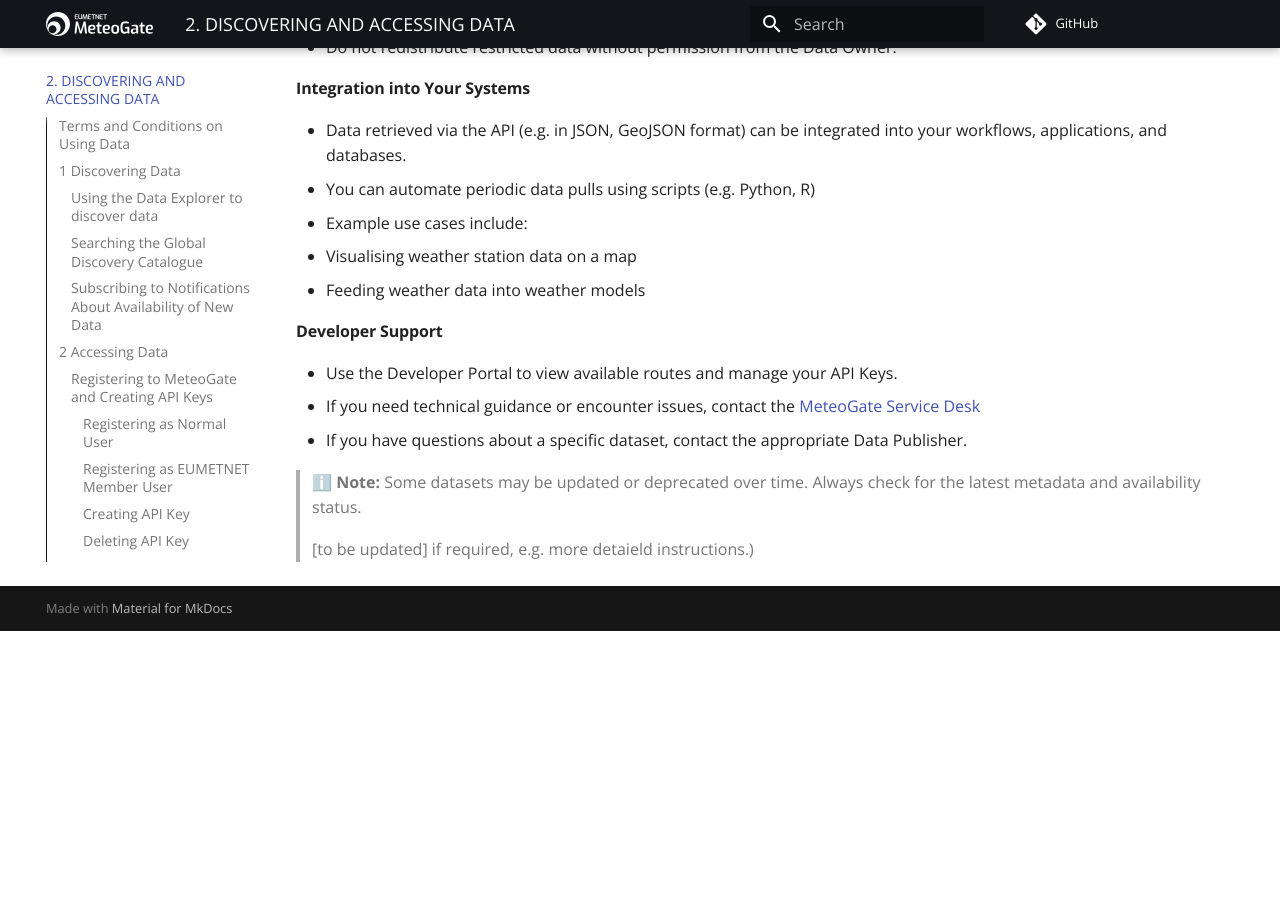
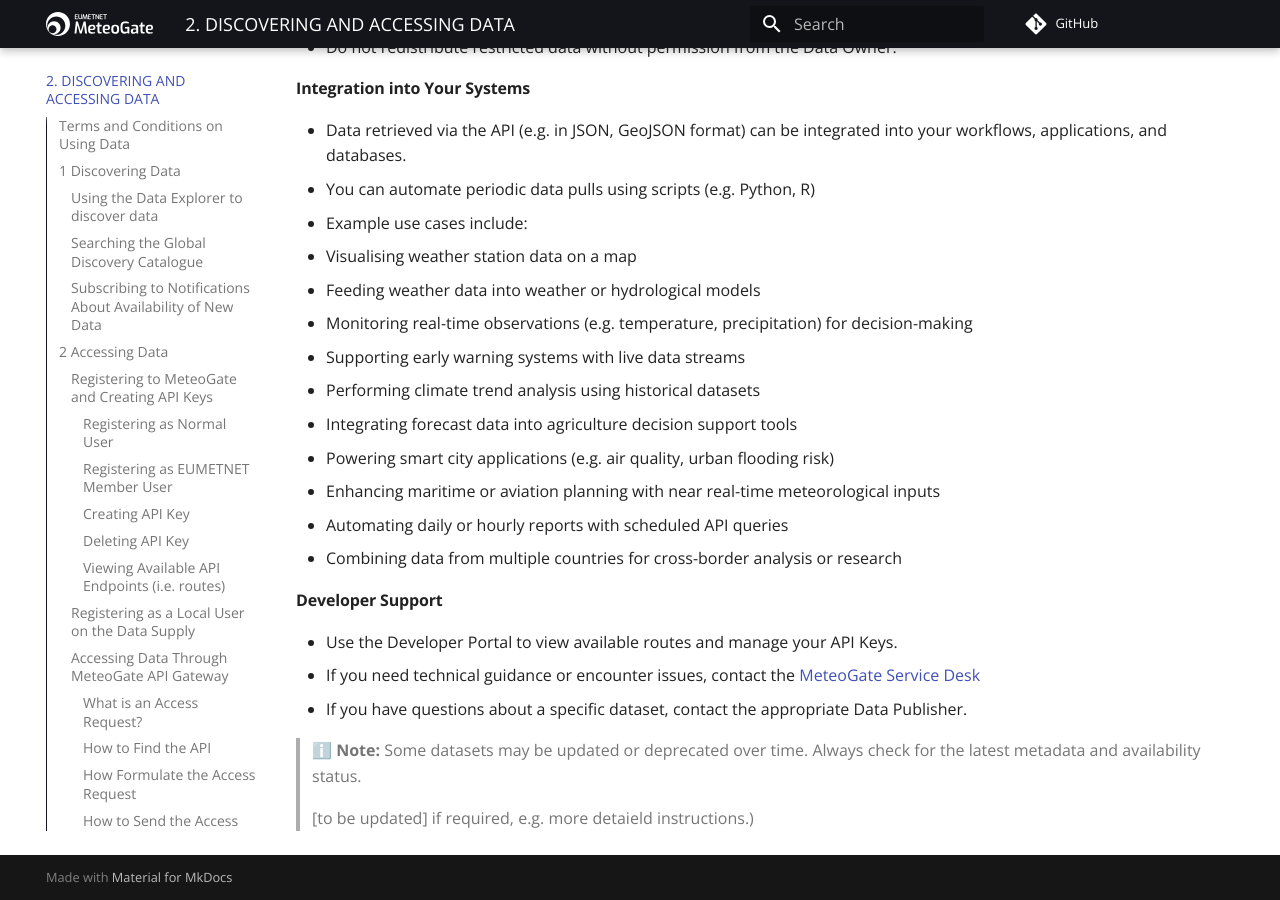
Before and after one commit to EUMETNET/meteogate-documentation, an MkDocs documentation site: the page built from docs/2-discovering-and-accessing-data.md, in a window 1280 px wide and 900 px high, scrolled down 6794 px. Built offline with MkDocs 1.6.1 and Material for MkDocs 9.7.7, drawn with Linux system fonts in a browser that asks for light colours; comment, search, counter and statistics services are not loaded; before the commit the page ends 7425 px from its top, so only the background shows below that.

Commit message:
Update 2-discovering-and-accessing-data.md

```diff
--- a/docs/2-discovering-and-accessing-data.md
+++ b/docs/2-discovering-and-accessing-data.md
@@ -211,7 +211,15 @@ Once data has been accessed or retrieved through the MeteoGate system—either v
 - You can automate periodic data pulls using scripts (e.g. Python, R)
 - Example use cases include:
   - Visualising weather station data on a map
-  - Feeding weather data into weather models
+  - Feeding weather data into weather or hydrological models
+  - Monitoring real-time observations (e.g. temperature, precipitation) for decision-making
+  - Supporting early warning systems with live data streams
+  - Performing climate trend analysis using historical datasets
+  - Integrating forecast data into agriculture decision support tools
+  - Powering smart city applications (e.g. air quality, urban flooding risk)
+  - Enhancing maritime or aviation planning with near real-time meteorological inputs
+  - Automating daily or hourly reports with scheduled API queries
+  - Combining data from multiple countries for cross-border analysis or research
 
 #### Developer Support
 
```
